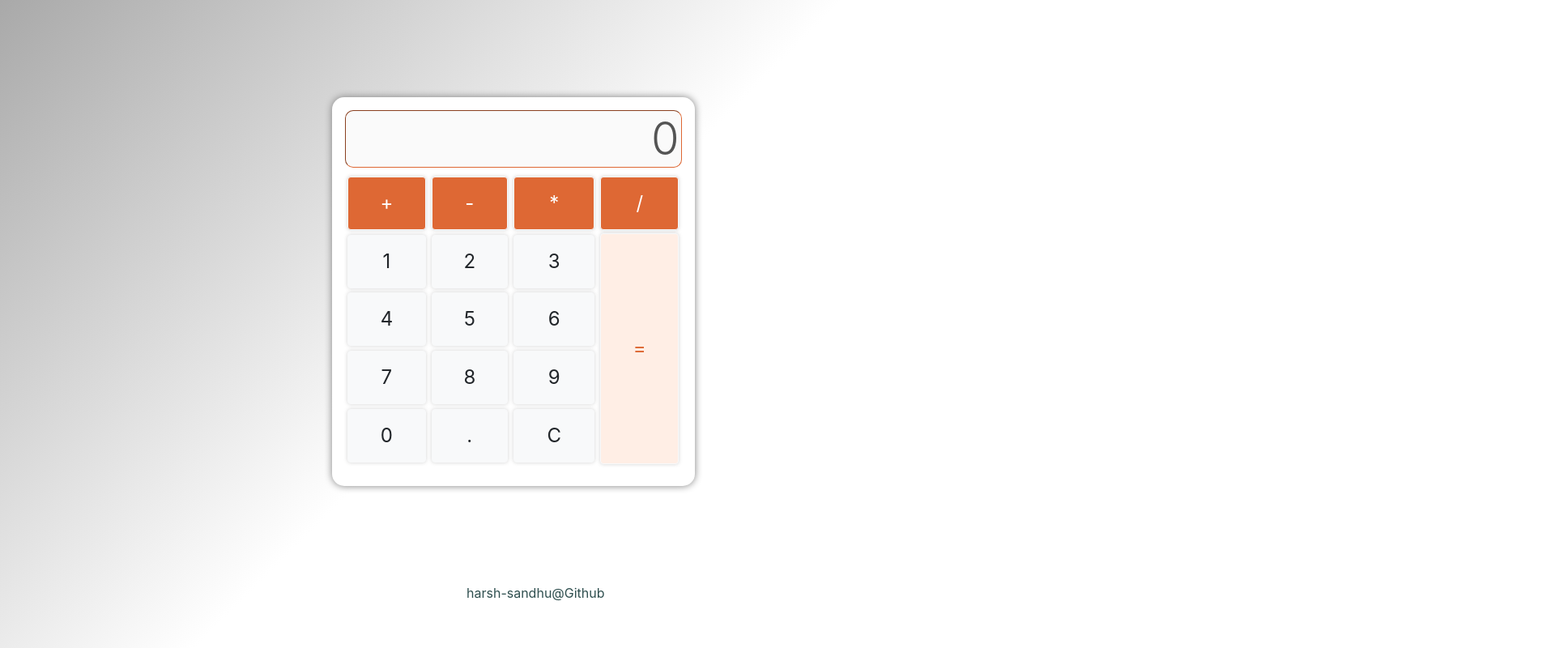
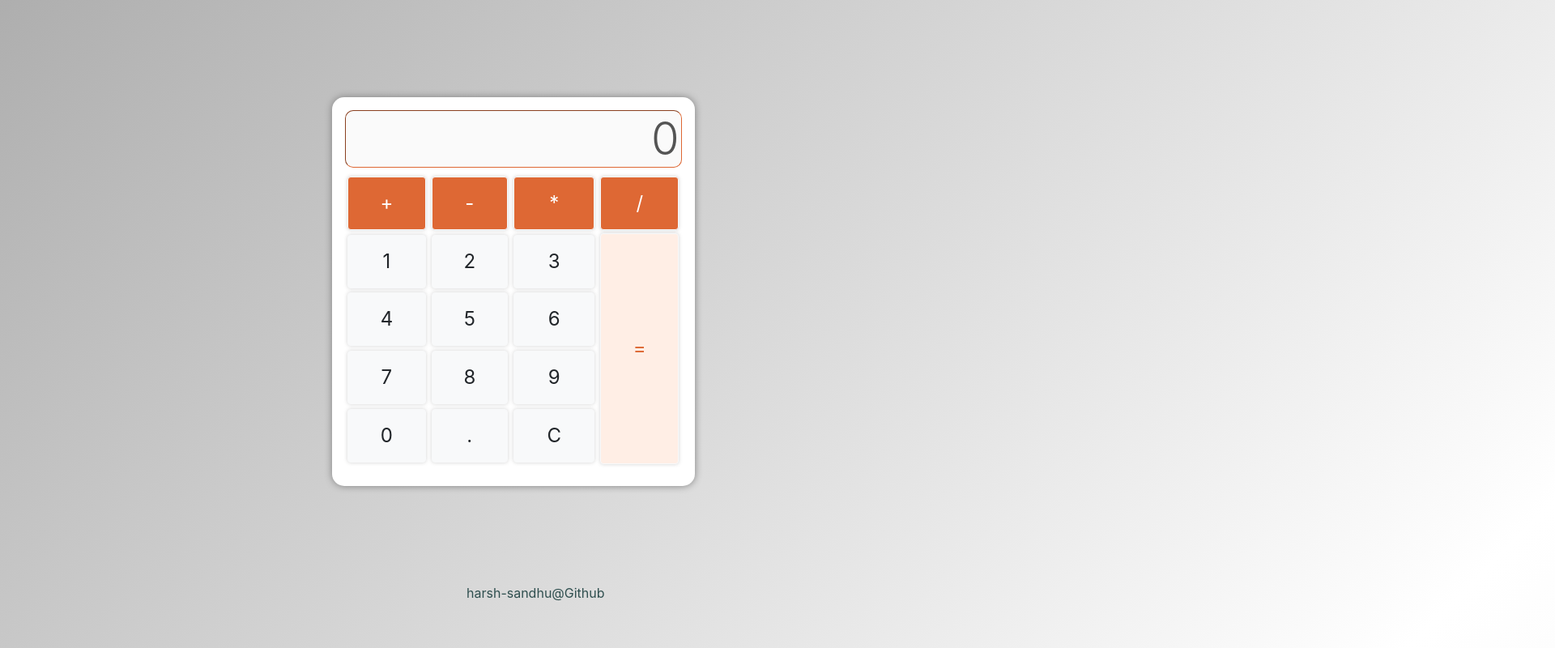
Before and after one commit to harsh-sandhu/Calculator, a plain HTML site: page index.html in a window 1280 px wide. Shown: the top 800 px of the page at 81% size, 1920 px wide, since content can reach past the window. Drawn offline with nearby package versions, Linux system fonts and the light colour scheme.

Commit message:
Adding background animation and the link

```diff
--- a/index.html
+++ b/index.html
@@ -12,7 +12,10 @@
     <script src="myscript.js"></script>
   </head>
   <body>
-    <div class="text-center p-3">
+    <div class="back">
+
+    </div>
+    <div class="text-center p-3 cal">
       <input type="text" style="text-align:right;" id="screen" class="display-4" disabled placeholder="0" value="0">
       <table class="mt-2">
         <tr>
@@ -44,6 +47,6 @@
         </tr>
       </table>
     </div>
-    <p>harsh-sandhu@Github</p>
+    <p><a href="https://github.com/harsh-sandhu">harsh-sandhu@Github</a></p>
   </body>
 </html>
--- a/mystyle.css
+++ b/mystyle.css
@@ -1,9 +1,36 @@
 body{
   width:100vw;
   height:100vh;
-  background-image: linear-gradient(135deg, darkgrey,white, white);
+  overflow: hidden;
 }
-div{
+.back{
+  position: absolute;
+  width:240%;
+  height:240%;
+  left:-70%;
+  top:-70%;
+  background-image: linear-gradient(-45deg,white,lightgrey,white,grey);
+  background-size: 240% 240%;
+  animation: gradient 5s linear infinite;
+}
+@keyframes gradient {
+    0% {
+        transform:rotate(0);
+    }
+    25% {
+        transform:rotate(90deg);
+    }
+    50% {
+        transform:rotate(180deg);
+    }
+    75% {
+        transform:rotate(270deg);
+    }
+    100% {
+        transform:rotate(360deg);
+    }
+}
+.cal{
   background-color: white;
   width:35%;
   position: absolute;
@@ -14,7 +41,7 @@ div{
   border-radius: 15px;
   transition: box-shadow 1s;
 }
-div:hover{
+.cal:hover{
   box-shadow: 0px 15px 25px grey;
   transition: box-shadow 0.7s;
 }
@@ -44,12 +71,25 @@ input{
   background-color: #de6834;
   color: white;
 }
+a{
+  text-decoration: none;
+  color:darkslategrey;
+}
+a:hover{
+  text-decoration: none;
+  color:darkslategrey;
+}
 p{
   color:darkslategrey;
   position: absolute;
   top:90%;
   left:45%;
+  transition: transform 0.7s ease-in-out;
 }
+p:hover{
+  transform: scale(1.1,1.1);
+}
+
 @media (max-width:1000px){
   div{
     width:70%;
```
